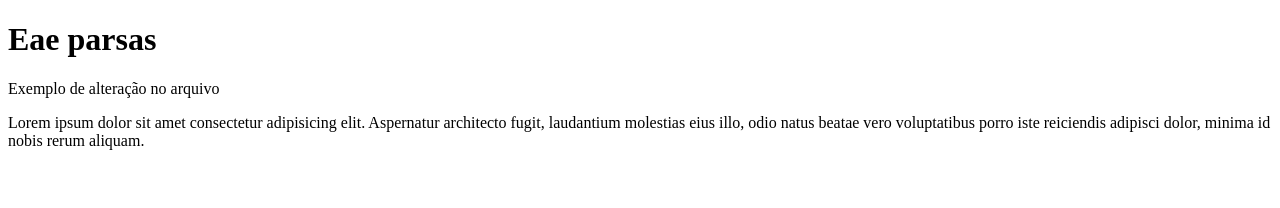
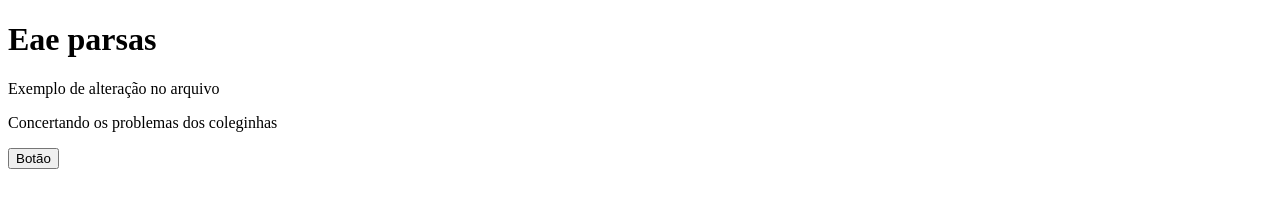
Before and after one commit to tiagofunk/TesteINFO22, a plain HTML site: page index.html in a window 1280 px wide. Drawn offline with Linux system fonts and the light colour scheme.

Commit message:
Correções

```diff
--- a/index.html
+++ b/index.html
@@ -8,6 +8,7 @@
 <body>
     <h1>Eae parsas</h1>
     <p>Exemplo de alteração no arquivo</p>
-    <p>Lorem ipsum dolor sit amet consectetur adipisicing elit. Aspernatur architecto fugit, laudantium molestias eius illo, odio natus beatae vero voluptatibus porro iste reiciendis adipisci dolor, minima id nobis rerum aliquam.</p>
+    <p>Concertando os problemas dos coleginhas</p>
+    <button>Botão</button>
 </body>
 </html>
```
